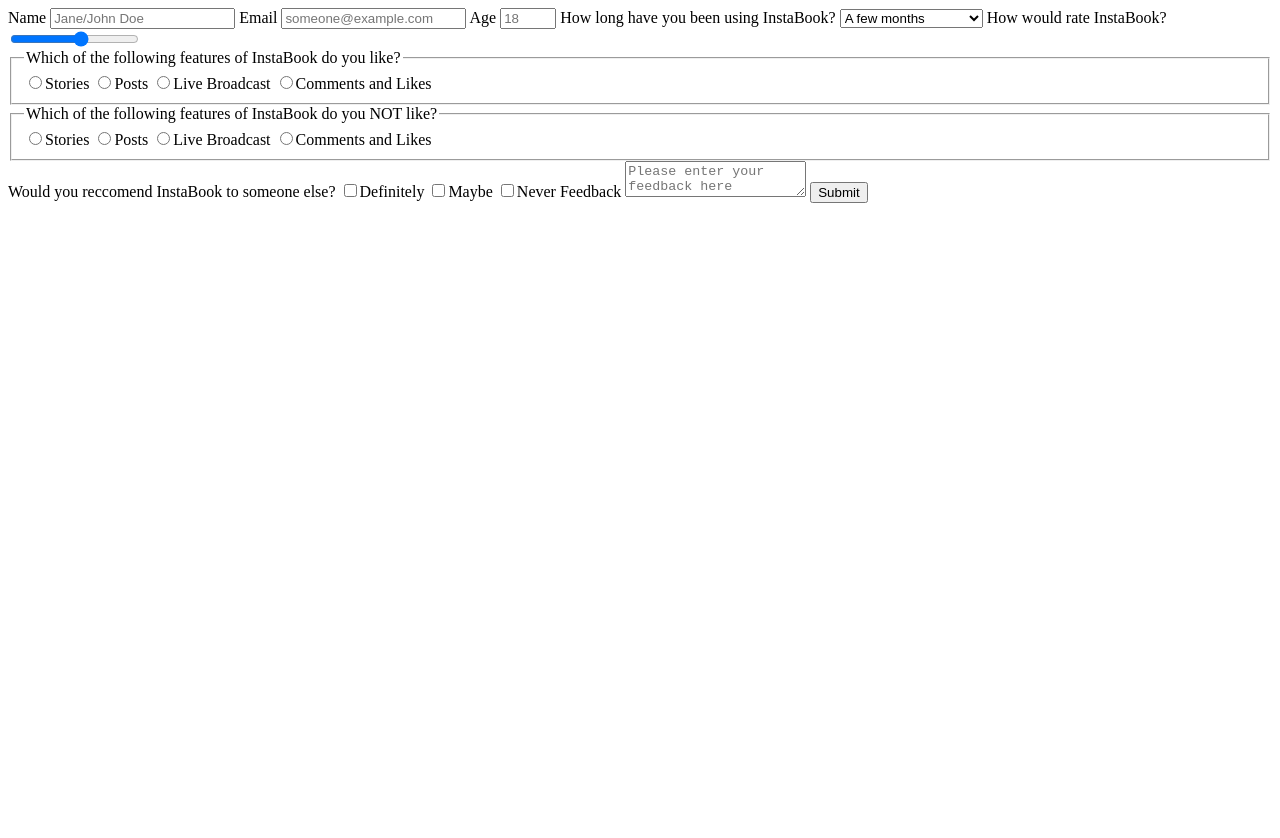
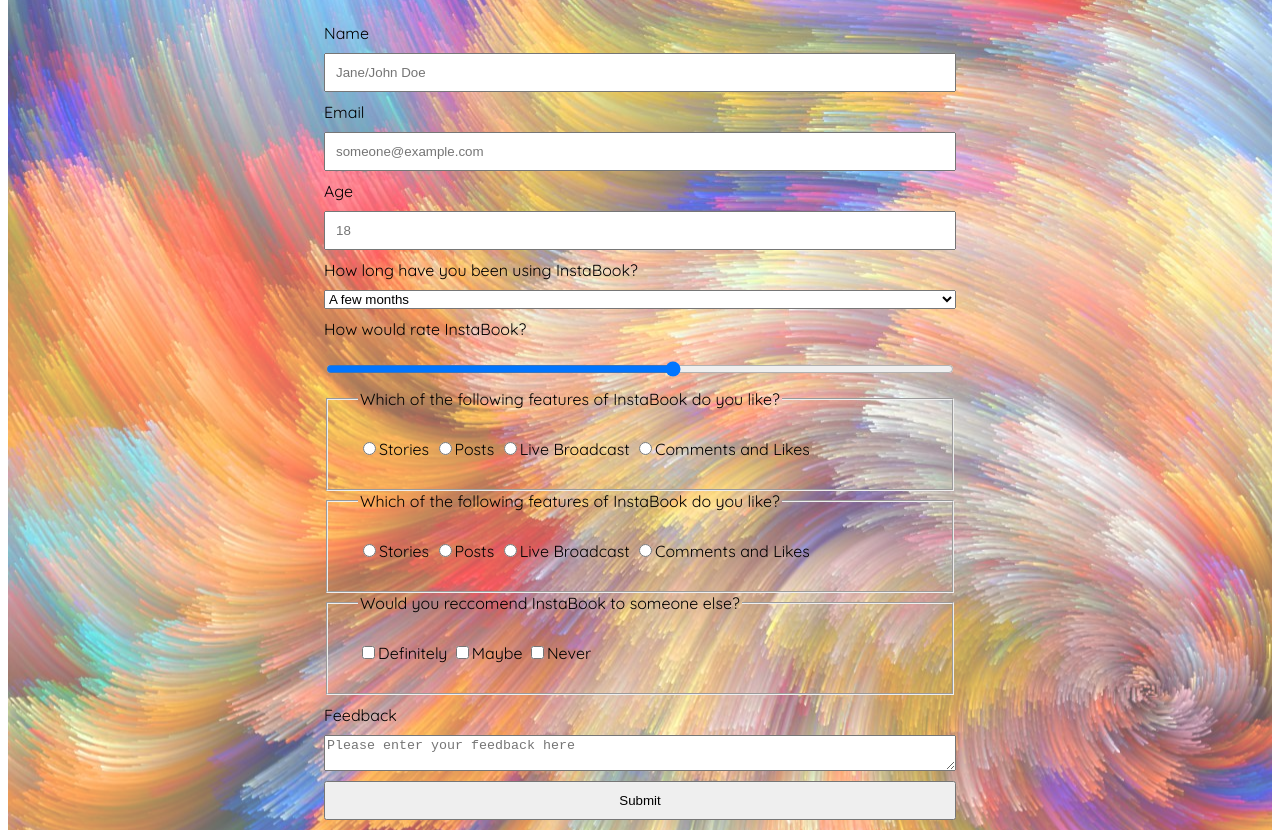
Before and after one commit to shayne243/WebDev-Practice-2, a plain HTML site: page index.html in a window 1280 px wide. Shown: the part 92-930 px from the top of the page. Before the commit the page ends 800 px from the top, so only its background shows below. Drawn offline with Linux system fonts and the light colour scheme.

Commit message:
Added background and padding and spacing

```diff
--- a/index.html
+++ b/index.html
@@ -27,37 +27,38 @@
             </select>
             <label for="rate-label">How would rate InstaBook?</label>
             <input required id="rate" type="range" max="10" min="1">
-            <fieldset id="feedback-positive" name="positive">
+            <fieldset id="feedback-positive">
                 <legend>Which of the following features of InstaBook do you like?</legend>
                 <label for="stories">
-                    <input type="radio" id="stories" value="stories">Stories
+                    <input type="radio" id="stories" value="stories" name="positive">Stories
                 </label>
                 <label for="posts">
-                    <input type="radio" id="posts" value="posts">Posts
+                    <input type="radio" id="posts" value="posts" name="positive">Posts
                 </label>
                 <label for="live">
-                    <input type="radio" id="live" value="live broadcast">Live Broadcast
+                    <input type="radio" id="live" value="live broadcast" name="positive">Live Broadcast
                 </label>
                 <label for="comments-likes">
-                    <input type="radio" id="comments-likes" value="comments & likes">Comments and Likes
+                    <input type="radio" id="comments-likes" value="comments & likes" name="positive">Comments and Likes
                 </label>
             </fieldset>
             <fieldset id="feedback-negative" name="negative">
-                <legend>Which of the following features of InstaBook do you NOT like?</legend>
+                <legend>Which of the following features of InstaBook do you like?</legend>
                 <label for="stories">
-                    <input type="radio" id="stories" value="stories">Stories
+                    <input type="radio" id="stories" value="stories" name="negative">Stories
                 </label>
                 <label for="posts">
-                    <input type="radio" id="posts" value="posts">Posts
+                    <input type="radio" id="posts" value="posts" name="negative">Posts
                 </label>
                 <label for="live">
-                    <input type="radio" id="live" value="live broadcast">Live Broadcast
+                    <input type="radio" id="live" value="live broadcast" name="negative">Live Broadcast
                 </label>
                 <label for="comments-likes">
-                    <input type="radio" id="comments-likes" value="comments & likes">Comments and Likes
+                    <input type="radio" id="comments-likes" value="comments & likes" name="negative">Comments and Likes
                 </label>
             </fieldset>
-            <label for="reccomend">Would you reccomend InstaBook to someone else?</label>
+            <fieldset id="reccomend">
+                <legend>Would you reccomend InstaBook to someone else?</legend>
                 <label for="definitely">
                     <input type="checkbox"  id="definitely" value="definitely">Definitely
                 </label>
@@ -65,17 +66,15 @@
                     <input type="checkbox" id="maybe" value="maybe">Maybe
                 </label>
                 <label for="Never">
-                    <input type="checkbox" id="never" value="never">Never
+                     <input type="checkbox" id="never" value="never">Never
                 </label>
-            </label>
-            <label for="feedback">Feedback
+            </fieldset>
+            <label for="feedback">Feedback</label>
                 <textarea id="feedback" placeholder="Please enter your feedback here"></textarea>
-            </label>
             <label for="submit">
                 <input type="submit" id="submit">
             </label>
         </form>
     </main>
-
 </body>
 </html>
--- a/styles.css
+++ b/styles.css
@@ -0,0 +1,46 @@
+@import url("https://fonts.googleapis.com/css?family=Quicksand");
+
+main {
+    font-family: Quicksand, sans-serif;
+    position: relative;
+    display: block;
+}
+main::after {
+    content: "";
+    background-image: url(./background.jpg);
+    background-repeat: no-repeat;
+    opacity: 0.65;
+    top: 0;
+    left: 0;
+    bottom: 0;
+    right: 0;
+    position: absolute;
+    z-index: -1;
+}
+h1 {
+    text-align: center;
+}
+p {
+    text-align: center;
+}
+form {
+    display: flex;
+    flex-direction: column;
+    margin: auto;
+    width: 50%;
+}
+form label {
+    padding-top: 10px;
+    padding-bottom: 10px;
+}
+form input {
+    padding: 10px;
+}
+form fieldset{
+    padding: 30px;
+}
+#submit {
+    display: block;
+    margin: auto;
+    width: 100%;
+}
```
Also changed, not shown: background.jpg (added).
